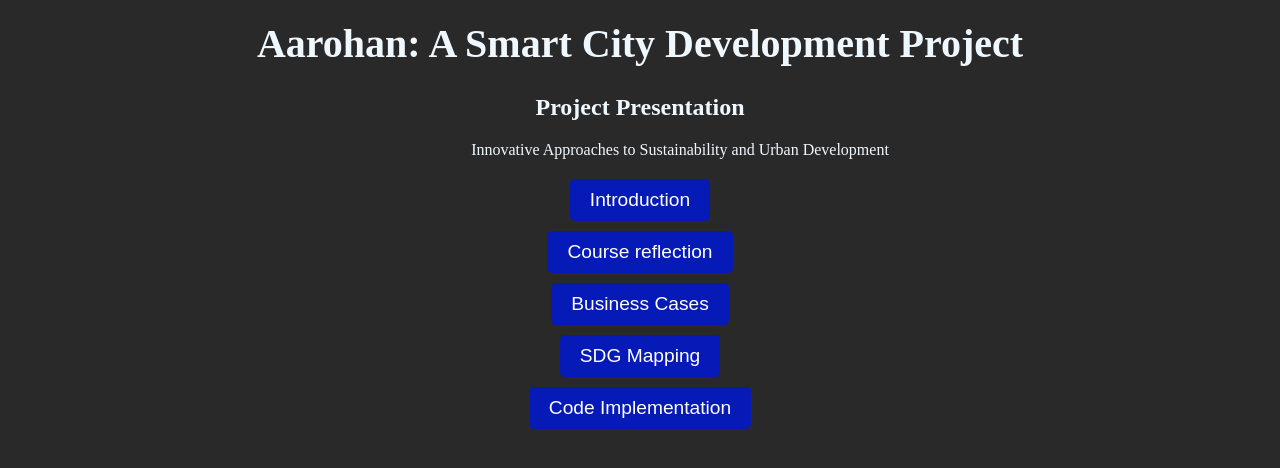
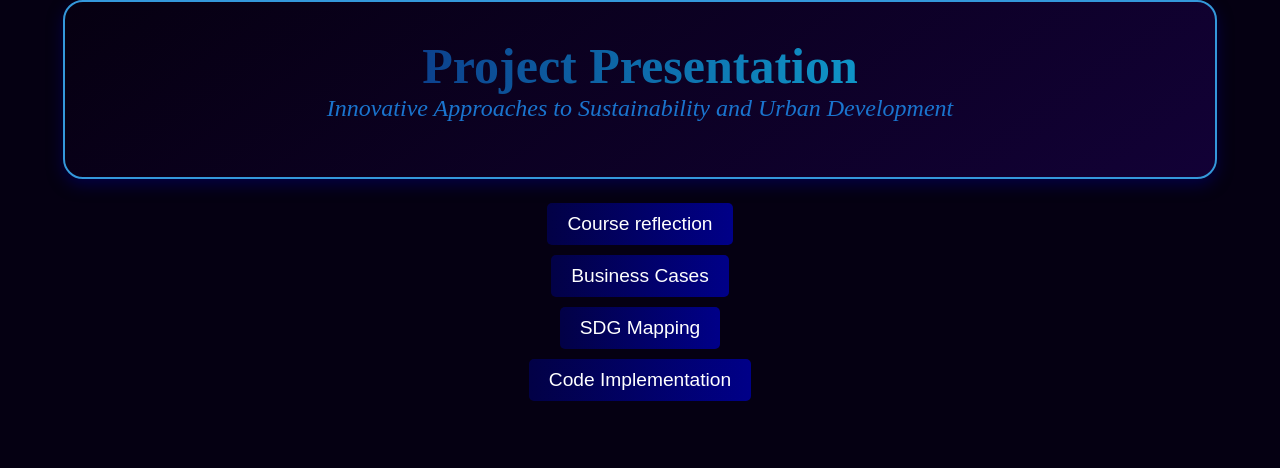
Before and after one commit to 01fe23bcs144/Aarohan, a plain HTML site: page index.html in a window 1280 px wide. Drawn offline with Linux system fonts and the light colour scheme.

Commit message:
Update index.html

```diff
--- a/index.html
+++ b/index.html
@@ -4,9 +4,10 @@
     <meta charset="UTF-8">
     <meta name="viewport" content="width=device-width, initial-scale=1.0">
     <title>Smart City AAROHAN</title>
+    <link href="https://fonts.googleapis.com/css2?family=Poppins:wght@300;400;600&display=swap" rel="stylesheet">
     <style>
         body {
-            background-color: #292929;
+            background-color: #050012;
             color: aliceblue;
             font-family: 'Times New Roman', Times, serif;
             text-align: center;
@@ -36,7 +37,7 @@
             cursor: pointer;
             border: black;
             border-radius: 5px;
-            background-color: #061ab7;
+            background: linear-gradient(90deg, #020146, #000088);
             color: white;
             transition: background-color 0.3s;
         }
@@ -55,33 +56,50 @@
             border: 1px solid #040000;
             padding: 20px;
             border-radius: 10px;
-            background-color: #3d3d3d;
+            background-color: #080025;
         }
         pre {
-            background-color: #f5f5f5;
+            background-color: #ffffff;
             color: #000;
             padding: 10px;
-            border-radius: 5px;
+            border-color: #0c0024;
+            border-radius: 10px;
             overflow: auto;
+        }
+
+        .home-box {
+    background: linear-gradient(145deg, #060011, #120136);
+    color: #f5f5f5;
+    padding: 25px;
+    border-radius: 20px;
+    border: 2px solid #3498db;
+    display: inline-block;
+    box-shadow: 0 6px 15px rgba(0, 0, 116, 0.5);
+    width: 1100px; /* Fixed width */
+    height: 125px; /* Fixed height */
+    overflow: hidden; /* Prevent overflow of content */
+}
+.home h2 {
+            font-size: 50px;
+            margin-bottom: 10px;
+            background: linear-gradient(90deg, #090161, #12d5f3);
+            -webkit-background-clip: text;
+            -webkit-text-fill-color: transparent;
+        }
+        .subheading {
+            margin-top: -10px;
+            font-size: 24px;
+            font-style: italic;
+            color: #1a74ce;
         }
     </style>
     <script>
-        function showIntroduction() {
-            const content = document.getElementById('content');
-            content.innerHTML = `
-                <h3>Introduction</h3>
-                <p><strong>Name:</strong> Bhagyashree.D.Y</p>
-                <p><strong>Roll no:</strong> 327</p>
-                <p><strong>USN:</strong> 01FE23BCS144</p>
-                <p><strong>Division:</strong> C</p>
-            `;
-            content.style.display = 'block';
-        }
 
         function showSDGMapping() {
             const content = document.getElementById('content');
             content.innerHTML = `
                 <h3>SDG Mapping</h3>
+
                 <h4>1. Transportation</h4>
                 <ul>
                     <p><strong>SDG 9:</strong> Industry, Innovation, and Infrastructure</p>
@@ -605,12 +623,17 @@ return 0;
     </script>
 </head>
 <body>
-    <h1>Aarohan: A Smart City Development Project</h1>
-    <h2>Project Presentation</h2>
-    <p class="subtitle">Innovative Approaches to Sustainability and Urban Development</p>
+    <div class="home">
+        <div class="home-box">
+            <h2>Project Presentation</h2>
+            <p class="subheading">Innovative Approaches to Sustainability and Urban Development</p>
+
+        </div>
+    </div>
+
+
 
     <div class="button-container">
-        <button onclick="showIntroduction()">Introduction</button>
         <button onclick="showCourseReflection()">Course reflection</button>
         <button onclick="showBusinessCases()">Business Cases</button>
         <button onclick="showSDGMapping()">SDG Mapping</button>
```
